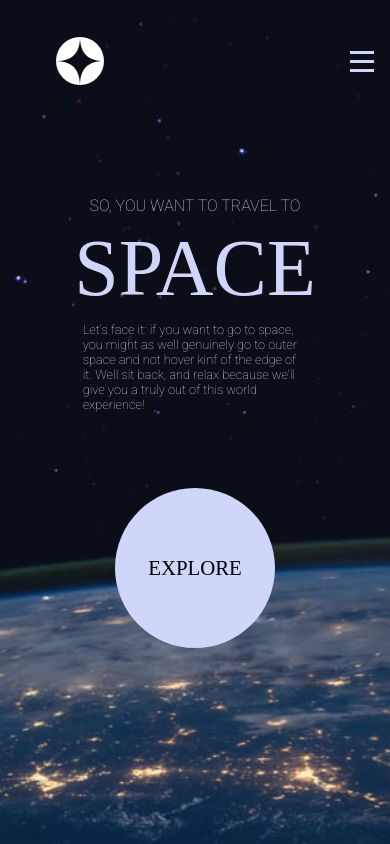
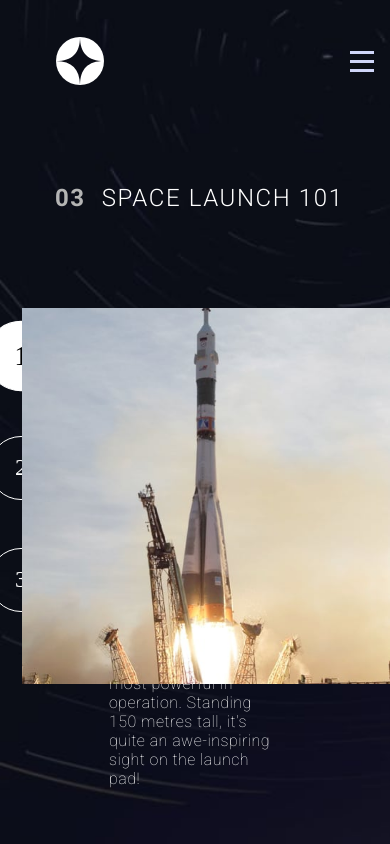
Before and after one commit to Nolger64/Space, a React (Vite) app: page /#/technology in a window 390 px wide. Built offline with nearby package versions, Linux system fonts and the light colour scheme.

Commit message:
27/01/23

```diff
--- a/src/components/navbar/Navbar.jsx
+++ b/src/components/navbar/Navbar.jsx
@@ -13,9 +13,9 @@ const Navbar = () => {
 
   const openModal = () => {
     setModalIsOpen(!modalIsOpen);
-  };
+  }; // open modal
 
-  Modal.setAppElement("#root");
+  Modal.setAppElement("#root"); // set modal element
 
   return (
     <div className={style.Container}>
@@ -30,7 +30,62 @@ const Navbar = () => {
         {screen < 680 ? (
           <>
             {modalIsOpen ? (
-              <div>{renderModal(modalIsOpen, openModal)}</div>
+              <div>
+                {
+                  <Modal
+                    isOpen={modalIsOpen}
+                    onRequestClose={openModal}
+                    className={style.NavbarModal}
+                    style={{
+                      overlay: {
+                        backgroundColor: "rgba(0, 0, 0, 0.5)",
+                      },
+                    }}
+                  >
+                    <div className={style.ModalContainer}>
+                      <div className={style.ModalContent}>
+                        <div className={style.ModalClose}>
+                          <img
+                            className={style.menuClose}
+                            src={menuClose}
+                            onClick={openModal}
+                          />
+                        </div>
+                        <Link
+                          className={style.ModalContentElement}
+                          to={"/"}
+                          onClick={openModal}
+                        >
+                          <p className={style.ModalContentElementId}>00</p> home
+                        </Link>
+                        <Link
+                          className={style.ModalContentElement}
+                          to={"/destination"}
+                          onClick={openModal}
+                        >
+                          <p className={style.ModalContentElementId}>01</p>{" "}
+                          destination
+                        </Link>
+                        <Link
+                          className={style.ModalContentElement}
+                          to={"/crew"}
+                          onClick={openModal}
+                        >
+                          <p className={style.ModalContentElementId}>02</p> crew
+                        </Link>
+                        <Link
+                          className={style.ModalContentElement}
+                          to={"/technology"}
+                          onClick={openModal}
+                        >
+                          <p className={style.ModalContentElementId}>03</p>{" "}
+                          Technology
+                        </Link>
+                      </div>
+                    </div>
+                  </Modal>
+                }
+              </div>
             ) : (
               <div className={style.NavbarLeftOpenMenu}>
                 <img src={menuOpen} onClick={openModal} />
@@ -39,16 +94,16 @@ const Navbar = () => {
           </>
         ) : (
           <div className={style.NavbarLeftContainer}>
-            <Link className={style.NavbarLeftElement} to={'/'} >
+            <Link className={style.NavbarLeftElement} to={"/"}>
               <p className={style.NavbarLeftElementId}>00</p> home
             </Link>
-            <Link className={style.NavbarLeftElement} to={'/destination'}>
+            <Link className={style.NavbarLeftElement} to={"/destination"}>
               <p className={style.NavbarLeftElementId}>01</p> destination
             </Link>
-            <Link className={style.NavbarLeftElement} to={'/crew'}>
+            <Link className={style.NavbarLeftElement} to={"/crew"}>
               <p className={style.NavbarLeftElementId}>02</p> crew
             </Link>
-            <Link className={style.NavbarLeftElement} to={'/technology'}>
+            <Link className={style.NavbarLeftElement} to={"/technology"}>
               <p className={style.NavbarLeftElementId}>03</p> technology
             </Link>
           </div>
@@ -59,6 +114,7 @@ const Navbar = () => {
 };
 export default Navbar;
 const renderModal = (modalIsOpen, openModal) => {
+  console.log(modalIsOpen);
   return (
     <Modal
       isOpen={modalIsOpen}
@@ -71,6 +127,7 @@ const renderModal = (modalIsOpen, openModal) => {
       }}
     >
       <div className={style.ModalContainer}>
+        <button onClick={openModal}>Close or open</button>
         <div className={style.ModalClose}>
           <img
             className={style.menuClose}
@@ -79,16 +136,16 @@ const renderModal = (modalIsOpen, openModal) => {
           />
         </div>
         <div className={style.ModalContent}>
-          <Link className={style.ModalContentElement} to={'/'} >
+          <Link className={style.ModalContentElement} to={"/"}>
             <p className={style.ModalContentElementId}>00</p> home
           </Link>
-          <Link className={style.ModalContentElement} to={'/destination'}>
+          <Link className={style.ModalContentElement} to={"/destination"}>
             <p className={style.ModalContentElementId}>01</p> destination
           </Link>
-          <Link className={style.ModalContentElement} to={'/crew'}>
+          <Link className={style.ModalContentElement} to={"/crew"}>
             <p className={style.ModalContentElementId}>02</p> crew
           </Link>
-          <Link className={style.ModalContentElement} to={'/technology'}>
+          <Link className={style.ModalContentElement} to={"/technology"}>
             <p className={style.ModalContentElementId}>03</p> Technology
           </Link>
         </div>
--- a/src/components/navbar/Navbar.module.css
+++ b/src/components/navbar/Navbar.module.css
@@ -1,7 +1,6 @@
 .Container{
     position: absolute;
     width: 100%;
-    z-index: 10;
 }
 .NavbarContainer{
     position: relative;
@@ -100,6 +99,7 @@
 @media screen and (max-width: 1000px) {
     .NavbarHr{
         display: none;
+
     }
     .NavbarContainer{
         height: 15vh;
--- a/src/index.css
+++ b/src/index.css
@@ -8,3 +8,6 @@
 HTML {
     font-family: 'Roboto', sans-serif;
 }
+body::-webkit-scrollbar {
+    display: none;
+}
--- a/src/routes/Root.jsx
+++ b/src/routes/Root.jsx
@@ -1,4 +1,4 @@
-import { BrowserRouter as Router, Link, Routes, Route } from "react-router-dom"
+import { HashRouter as Router, Link, Routes, Route } from "react-router-dom"
 
 
 /*Importando los componentes para las rutas */
--- a/src/routes/crew/Crew.jsx
+++ b/src/routes/crew/Crew.jsx
@@ -1,6 +1,7 @@
 import style from "./Crew.module.css"; // importo el css
 import data from "../../data/data.json"; // importo el json con los datos
-import { useState } from "react"; // importo el useState
+import { useState, useEffect } from "react"; // importo el useState y useEffect
+import { motion } from "framer-motion"; // importo el motion de framer
 import imgDouglas from "../../assets/crew/image-douglas-hurley.png"; // importo las imagenes de douglas
 import imgMark from "../../assets/crew/image-mark-shuttleworth.png"; // importo las imagenes de mark
 import imgVictor from "../../assets/crew/image-victor-glover.png"; // importo las imagenes de victor
@@ -12,7 +13,33 @@ const Crew = () => {
   const img = [imgDouglas, imgMark, imgVictor, imgAnousheh]; // creo un array con las imagenes
   const changeCrew = (index) => () => setSelect(index); // creo una funcion para cambiar el estado
   const width = useScreen().width; // creo una variable para saber el ancho de la pantalla
-  console.log(width);
+  const [imgCrew, setImgCrew] = useState(img[select]); // creo una variable para saber que imagen mostrar
+
+  const ImgCrew = () => {
+    return (
+      <motion.img
+        className={style.CrewImg}
+        src={img[select]}
+        initial={{ y: 10, opacity: 0 }}
+        animate={{ y: 1, opacity: 1 }}
+        transition={{ duration: 1 }}
+      />
+    );
+  }; // creo el componente para mostrar la imagen
+  const DescriptionCrew = () => {
+    return (
+      <motion.div
+        initial={{ opacity: 0 }}
+        animate={{ opacity: 1 }}
+        className={style.InfoCrewContainer}
+        transition={{ duration: 1 }}
+      >
+        <h2 className={style.RolCrew}>{data.crew[select].role}</h2>
+        <h1 className={style.NameCrew}>{data.crew[select].name}</h1>
+        <h3 className={style.BioCrew}>{data.crew[select].bio}</h3>
+      </motion.div>
+    );
+  }; // creo el componente para mostrar la descripcion
   return (
     <div className={style.CrewContainer}>
       <div className={style.Crew}>
@@ -22,11 +49,7 @@ const Crew = () => {
         {width > 500 ? (
           <div className={style.CrewInfoContainer}>
             <div className={style.CrewLeftContainer}>
-              <div className={style.InfoCrewContainer}>
-                <h2 className={style.RolCrew}>{data.crew[select].role}</h2>
-                <h1 className={style.NameCrew}>{data.crew[select].name}</h1>
-                <h3 className={style.BioCrew}>{data.crew[select].bio}</h3>
-              </div>
+              <DescriptionCrew />
               <div className={style.CrewBtnContainer}>
                 <button
                   onClick={changeCrew(0)}
@@ -55,13 +78,18 @@ const Crew = () => {
               </div>
             </div>
             <div className={style.CrewRigthContainer}>
-              <img src={img[select]} className={style.CrewImg} />
+              <ImgCrew />
             </div>
           </div>
         ) : (
           <div>
             <div className={style.CrewRigthContainer}>
-              <img src={img[select]} className={style.CrewImg} />
+              <motion.img
+                initial={{ y: 100, opacity: 0 }}
+                animate={{ y: 0, opacity: 1 }}
+                src={imgCrew}
+                className={style.CrewImg}
+              />
             </div>
             <div className={style.CrewLeftContainer}>
               <div className={style.CrewBtnContainer}>
@@ -91,9 +119,7 @@ const Crew = () => {
                 ></button>
               </div>
               <div className={style.InfoCrewContainer}>
-                <h2 className={style.RolCrew}>{data.crew[select].role}</h2>
-                <h1 className={style.NameCrew}>{data.crew[select].name}</h1>
-                <h3 className={style.BioCrew}>{data.crew[select].bio}</h3>
+                <DescriptionCrew />
               </div>
             </div>
           </div>
--- a/src/routes/crew/Crew.module.css
+++ b/src/routes/crew/Crew.module.css
@@ -4,13 +4,14 @@
   background-size: cover;
   width: 100%;
   height: 100vh;
+
 }
 .Crew {
   padding-top: 18vh;
   height: 100vh;
   width: 80%;
   margin: 0 auto;
-  position: relative;
+  position: static;
 }
 .CrewInfoContainer {
   display: flex;
@@ -42,9 +43,10 @@
   width: 50%;
   display: flex;
   justify-content: center;
+  overflow: hidden;
 }
 .CrewImg {
-  width: 23rem;
+  height: 33rem;
   position: absolute;
   bottom: 0;
 }
--- a/src/routes/destination/Destination.jsx
+++ b/src/routes/destination/Destination.jsx
@@ -26,6 +26,41 @@ const Destination = () => {
     setSelect(index);
     setIsActive(index);
   };
+  const DescriptionPlanet = () => {
+    return (
+      <>
+        <motion.div
+          initial={{ opacity: 0 }}
+          animate={{ opacity: 1 }}
+          transition={{ duration: 1 }}
+          className={style.DestinationContentRigthText}
+        >
+          <h1 className={style.DestinationTittle}>
+            {data.destinations[select].name}
+          </h1>
+          <h3 className={style.DestinationDescription}>
+            {data.destinations[select].description}
+          </h3>
+        </motion.div>
+        <hr className={style.DestinationHr} />
+        <motion.div
+          initial={{ opacity: 0 }}
+          animate={{ opacity: 1 }}
+          transition={{ duration: 1 }}
+          className={style.DestinationTravel}
+        >
+          <div className={style.DestinationDistance}>
+            <p>avg. Distance</p>
+            <h3>{data.destinations[select].distance}</h3>
+          </div>
+          <div className={style.DestinationEst}>
+            <p>Est. travel time</p>
+            <h3>{data.destinations[select].travel}</h3>
+          </div>
+        </motion.div>
+      </>
+    );
+  };
   const ImgPlanet = () => {
     return (
       <motion.img
@@ -34,7 +69,7 @@ const Destination = () => {
         initial={{ opacity: 0, scale: 0.5 }}
         animate={{ opacity: 1, scale: 1 }}
         transition={{
-          duration: 0.8,
+          duration: 1,
           delay: 0.5,
           ease: [0, 0.71, 0.2, 1.01],
         }}
@@ -83,25 +118,7 @@ const Destination = () => {
                 Titan
               </button>
             </nav>
-            <div className={style.DestinationContentRigthText}>
-              <h1 className={style.DestinationTittle}>
-                {data.destinations[select].name}
-              </h1>
-              <h3 className={style.DestinationDescription}>
-                {data.destinations[select].description}
-              </h3>
-            </div>
-            <hr className={style.DestinationHr} />
-            <div className={style.DestinationTravel}>
-              <div className={style.DestinationDistance}>
-                <p>avg. Distance</p>
-                <h3>{data.destinations[select].distance}</h3>
-              </div>
-              <div className={style.DestinationEst}>
-                <p>Est. travel time</p>
-                <h3>{data.destinations[select].travel}</h3>
-              </div>
-            </div>
+            <DescriptionPlanet />
           </div>
         </div>
       </div>
--- a/src/routes/technology/Technology.jsx
+++ b/src/routes/technology/Technology.jsx
@@ -1,8 +1,64 @@
+import data from "../../data/data.json"; // import data from json file
+import { useState } from "react"; // import useState hook
+import { motion } from "framer-motion"; // import motion from framer-motion
+import style from "./Technology.module.css"; // import styles
+import ImgTechnology1 from "../../assets/technology/image-launch-vehicle-landscape.jpg"; // import image
+import ImgTechnology1Port from "../../assets/technology/image-launch-vehicle-portrait.jpg"; // import image
+import ImgTechnology2 from "../../assets/technology/image-space-capsule-landscape.jpg"; // import image
+import ImgTechnology2Port from "../../assets/technology/image-space-capsule-portrait.jpg"; // import image
+import imgTechnology3 from "../../assets/technology/image-spaceport-landscape.jpg"; // import image
+import imgTechnology3Port from "../../assets/technology/image-spaceport-portrait.jpg"; // import image
+
 const Technology = () => {
+  const [selected, setSelected] = useState(0); // useState hook for selected technology
+  const imgTechnology = [ImgTechnology1, ImgTechnology2, imgTechnology3]; // array of images
+  const imgTechnologyPort = [
+    ImgTechnology1Port,
+    ImgTechnology2Port,
+    imgTechnology3Port,
+  ]; // array of images portrait
+
+const changeTech = (index) => () => setSelected(index); // function to change the state
+
+  const DescriprionTechnology = () => {
     return (
-        <div>
-            <h1>Technology</h1>
+        <>
+            <h3 className={style.TechLeyenda}>The terminology__</h3>
+            <h1 className={style.TechTittleDes}>{data.technology[selected].name}</h1>
+            <p className={style.TechDes}>{data.technology[selected].description}</p>
+        </>
+    )
+  };
+  const ImgTechnologyrender = () => {
+    return (
+        <>
+            <img src={imgTechnologyPort[selected]} className={style.TechImg} />
+        </>
+    )
+  };
+  return (
+    <div className={style.ContainerTechnolgy}>
+      <div className={style.Technolgy}>
+        <div className="">
+          <h1 className={style.TechnolgyTittle}><p className={style.TechnolgySubtittle}>03</p>space launch 101</h1>
         </div>
-    )
-}
-export default (Technology)
+        <div className={style.ContainerTechnolgyDes}>
+          <div className={style.TechnolgyDesContainer}>
+            <div className={style.TechnolgyBtnContainer}>
+              <button onClick={changeTech(0)} className={selected == 0 ? style.TechnologyBtnSelected : style.TechnologyBtn}>1</button>
+              <button onClick={changeTech(1)} className={selected == 1 ? style.TechnologyBtnSelected : style.TechnologyBtn}>2</button>
+              <button onClick={changeTech(2)} className={selected == 2 ? style.TechnologyBtnSelected : style.TechnologyBtn}>3</button>
+            </div>
+            <div>
+              <DescriprionTechnology />
+            </div>
+          </div>
+          <div className={style.TechnolgyDesContainer} >
+            <ImgTechnologyrender />
+          </div>
+        </div>
+      </div>
+    </div>
+  );
+};
+export default Technology;
--- /dev/null
+++ b/src/routes/technology/Technology.module.css
@@ -0,0 +1,120 @@
+.ContainerTechnolgy {
+  width: 100%;
+  height: auto;
+  min-height: 100vh;
+  background-image: url(../../assets/technology/background-technology-desktop.jpg);
+  background-repeat: no-repeat;
+  background-size: cover;
+  padding-top: 18vh;
+}
+.Technolgy {
+  width: 80%;
+  margin: 0 auto;
+  height: auto;
+}
+/*Titulo*/
+.TechnolgyTittle {
+  margin: 2rem 0;
+  width: fit-content;
+  text-transform: uppercase;
+  font-size: 1.5em;
+  font-weight: 300;
+  color: #ffffff;
+  letter-spacing: 0.1rem;
+  display: flex;
+}
+.TechnolgySubtittle {
+  font-weight: 700;
+  margin: 0 1rem;
+  color: #b4b4b4;
+}
+/*Description technology*/
+.ContainerTechnolgyDes{
+    display: flex;
+    justify-content: space-between;
+    align-self: center;
+    width: 100%;
+    height: auto;
+}
+.TechnolgyDesContainer{
+    height: auto;
+    justify-content: center;
+    width: 50%;
+    display: flex;
+    margin-top: 4rem;
+}
+.TechTittleDes{
+    font-size: 3.5em;
+    font-weight: 300;
+    font-family: Bellefair, serif;
+    color: #ffffff;
+    margin: 0 0 1rem 0;
+}
+.TechDes{
+    font-size: 1em;
+    font-weight: 100;
+    color: #ffffff;
+    margin: 0 0 1rem 0;
+    letter-spacing: 0.03em;
+}
+/*btns*/
+.TechnologyBtn{
+    width: 4rem;
+    height: 4rem;
+    border-radius: 50%;
+    background-color: transparent;
+    border: solid 1px #ffffff;
+    color: #ffffff;
+    font-size: 1.5em;
+    font-family: Bellefair, serif;
+    margin: 0 1.5rem 0 0;
+}
+.TechnologyBtnSelected{
+    width: 4rem;
+    height: 4rem;
+    border-radius: 50%;
+    border: solid 1px #ffffff;
+    font-size: 1.5em;
+    font-family: Bellefair, serif;
+    margin: 0 1.5rem 0 0;
+    background-color: #ffffff;
+    color: #000000;
+    scale: 1.1;
+}
+.TechnologyBtn:hover{
+    transition: all 0.3s ease-in-out;
+    background-color: #afafaf;
+    color: #000000;
+}
+.TechnolgyBtnContainer{
+    margin: 1rem 2rem;
+    height: 18rem;
+    display: flex;
+    flex-direction: column;
+    justify-content: space-between;
+    align-items: center;
+}
+.TechLeyenda{
+    font-size: 1em;
+    font-weight: 300;
+    color: #ffffff;
+    margin: 1rem 0;
+}
+/*Img technology*/
+.TechImg{
+    width: 23rem;
+    height: auto;
+    position: absolute;
+    right: 0;
+}
+
+@media (max-width: 1000px) {
+  .ContainerTechnolgy {
+    background-image: url(../../assets/technology/background-technology-tablet.jpg);
+  }
+}
+@media (max-width: 768px) {
+  .ContainerTechnolgy {
+    background-image: url(../../assets/technology/background-technology-mobile.jpg);
+  }
+}
```
